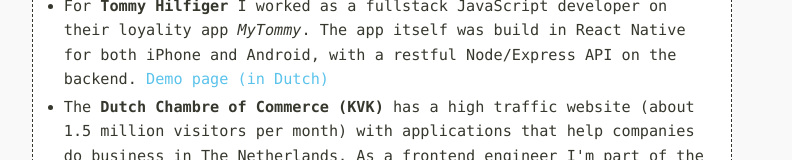
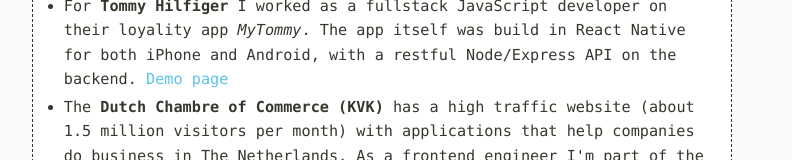
Before and after one commit to vnglst/koenvangilst.nl, a Next.js app: page / in a window 1280 px wide. Shown: the part 776-936 px from the top of the page, without its empty margins (258-1050 px from the left). Built offline with nearby package versions, Linux system fonts and the light colour scheme; a web font is replaced by a local one.

Commit message:
fixes typo in Dutch

```diff
--- a/pages/index.js
+++ b/pages/index.js
@@ -47,7 +47,7 @@
             build in React Native for both iPhone and Android, with a restful
             Node/Express API on the backend.{" "}
             <Link href="/hilfiger">
-              <a>Demo page (in Dutch)</a>
+              <a>Demo page</a>
             </Link>
           </li>
           <li>
```
